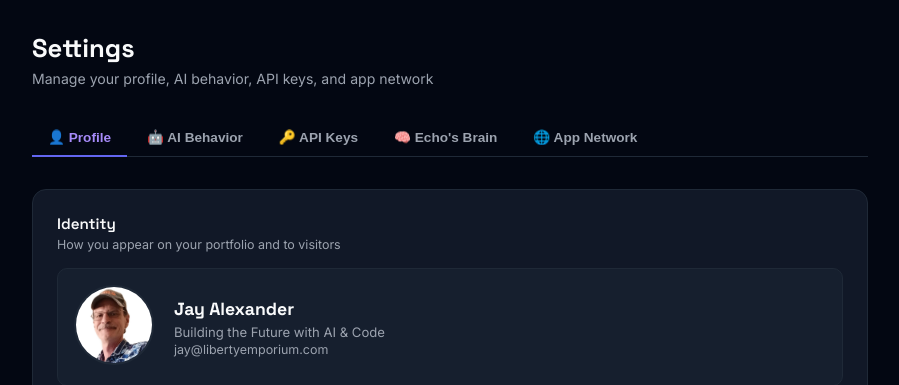
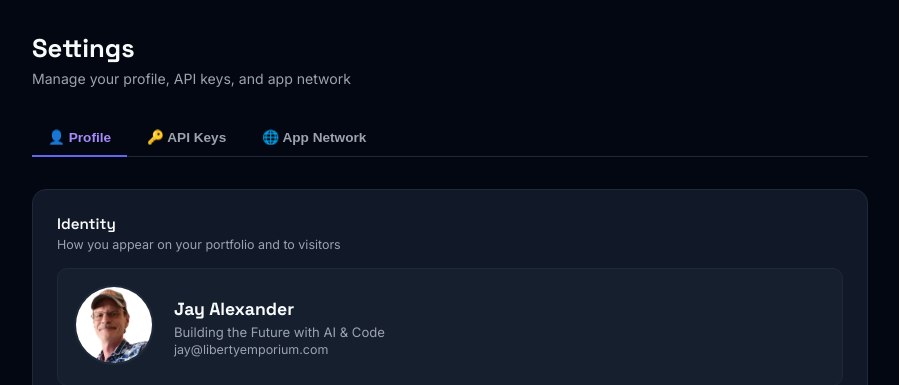
Before and after one commit to Liberty-Emporium/jay-portfolio, a Flask app: page /settings in a window 1280 px wide. Shown: the part 60-445 px from the top of the page, without its empty margins (190-1089 px from the left). Run offline with Flask 2, Linux system fonts and the light colour scheme; the visitor is signed in with stand-in values (Sample User, id 1).

Commit message:
Settings: remove Echo's Brain and AI Behavior tabs — managed via AI Agent Widget

```diff
--- a/templates/settings.html
+++ b/templates/settings.html
@@ -127,7 +127,7 @@
 
 <div class="content">
   <div class="page-title">Settings</div>
-  <div class="page-sub">Manage your profile, AI behavior, API keys, and app network</div>
+  <div class="page-sub">Manage your profile, API keys, and app network</div>
 
   {% with messages = get_flashed_messages(with_categories=true) %}
     {% if messages %}{% for cat,msg in messages %}
@@ -138,9 +138,7 @@
   <!-- Nav tabs -->
   <div class="settings-nav">
     <button class="snav-item active" onclick="showTab('profile')">👤 Profile</button>
-    <button class="snav-item" onclick="showTab('ai')">🤖 AI Behavior</button>
     <button class="snav-item" onclick="showTab('apikeys')">🔑 API Keys</button>
-    <button class="snav-item" onclick="showTab('brain')">🧠 Echo's Brain</button>
     <button class="snav-item" onclick="showTab('network')">🌐 App Network</button>
   </div>
 
@@ -222,8 +220,9 @@
     </div>
   </div>
 
-  <!-- ── AI BEHAVIOR ── -->
-  <div class="stab" id="tab-ai">
+  <!-- ── AI BEHAVIOR — REMOVED ── -->
+  <!-- tab-ai removed per Jay: AI behavior managed via AI Agent Widget -->
+  <div class="stab" id="tab-ai" style="display:none!important">
     <div class="card">
       <div class="section-title">Echo Identity</div>
       <div class="section-sub">How Echo introduces and behaves in your dashboard chat</div>
@@ -439,8 +438,9 @@ Always refer to yourself as EcDash. Never mention OpenAI, Anthropic, or any unde
     </div>
   </div>
 
-  <!-- ── ECHO'S BRAIN ── -->
-  <div class="stab" id="tab-brain">
+  <!-- ── ECHO'S BRAIN — REMOVED ── -->
+  <!-- tab-brain removed per Jay: brain managed via AI Agent Widget at ai-agent-widget-production.up.railway.app -->
+  <div class="stab" id="tab-brain" style="display:none!important">
     <div class="card highlight" style="margin-bottom:20px">
       <div style="display:flex;align-items:center;gap:14px;margin-bottom:16px">
         <div style="font-size:2.5rem">🧠</div>
```
